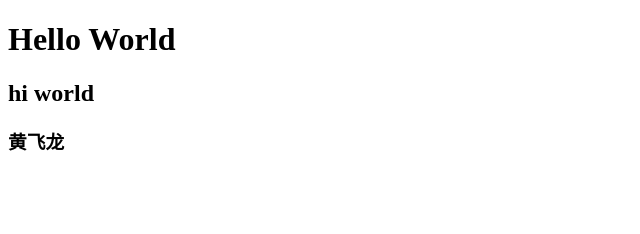
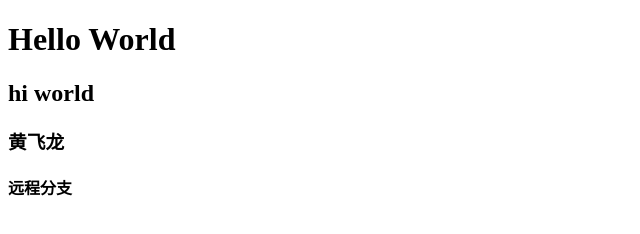
Before and after one commit to feelonewong/test1, a plain HTML site: page index.html in a window 1280 px wide. Shown: the whole page, without its empty margins (0-640 px from the left). Drawn offline with Linux system fonts and the light colour scheme.

Commit message:
feature:远程分支提交代码

```diff
--- a/index.html
+++ b/index.html
@@ -10,5 +10,6 @@
     <h1>Hello World</h1>
     <h2>hi world</h2>
     <h3>黄飞龙</h3>
+    <h4>远程分支</h4>
   </body>
 </html>
```
